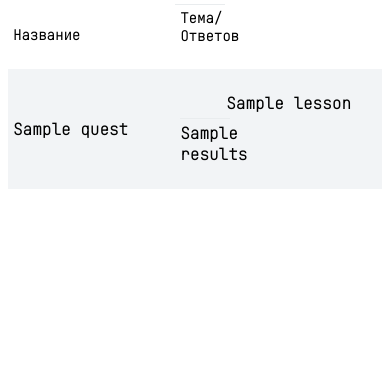
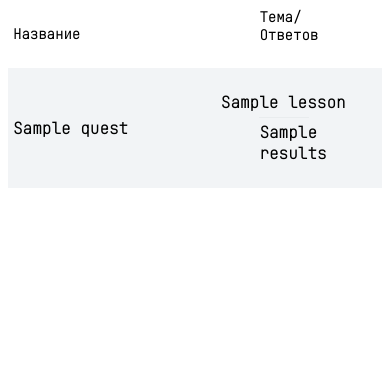
Before and after one commit to vsecoder-old-account/PythonBite, a Flask app: template templates/forums.html in a window 390 px wide. Shown: the part 46-434 px from the top of the page. Run offline with Flask 2, Linux system fonts and the light colour scheme; the template is opened without the code that fills it: most values are stand-ins (such as "Sample title", 1, 10 or a date in 2020).

Commit message:
Update forums.html

```diff
--- a/templates/forums.html
+++ b/templates/forums.html
@@ -128,7 +128,6 @@ main {
     display: block;
     padding-top: 4px;
     margin-top: 4px;
-    border-top: solid 1px #e9ecee;
   }
   .center {
     text-align: center;
@@ -161,7 +160,7 @@ main {
       {% for el in quests %}
         <tr class="forum" onclick="window.location.pathname = '/f/{{ el.id }}'">
           <td>{{ el.title }}</td>
-          <td class="center"><span style="margin-left: 20px;">{{ el.lesson }}</span><span class="pc">{{ el.results }}</span></td>
+          <td class="center"><span style="margin-left: -70px;">{{ el.lesson }}</span><span class="pc">{{ el.results }}</span></td>
           <td class="mobile"><img src="https://source.boringavatars.com/beam/120/{{ el.user }}?colors=8B8B8B,5C5C5C,2A2829,4E556A,B6B6B6">{{ el.name }}</td>
           <td class="mobile">
             {% if el.results %}
```
